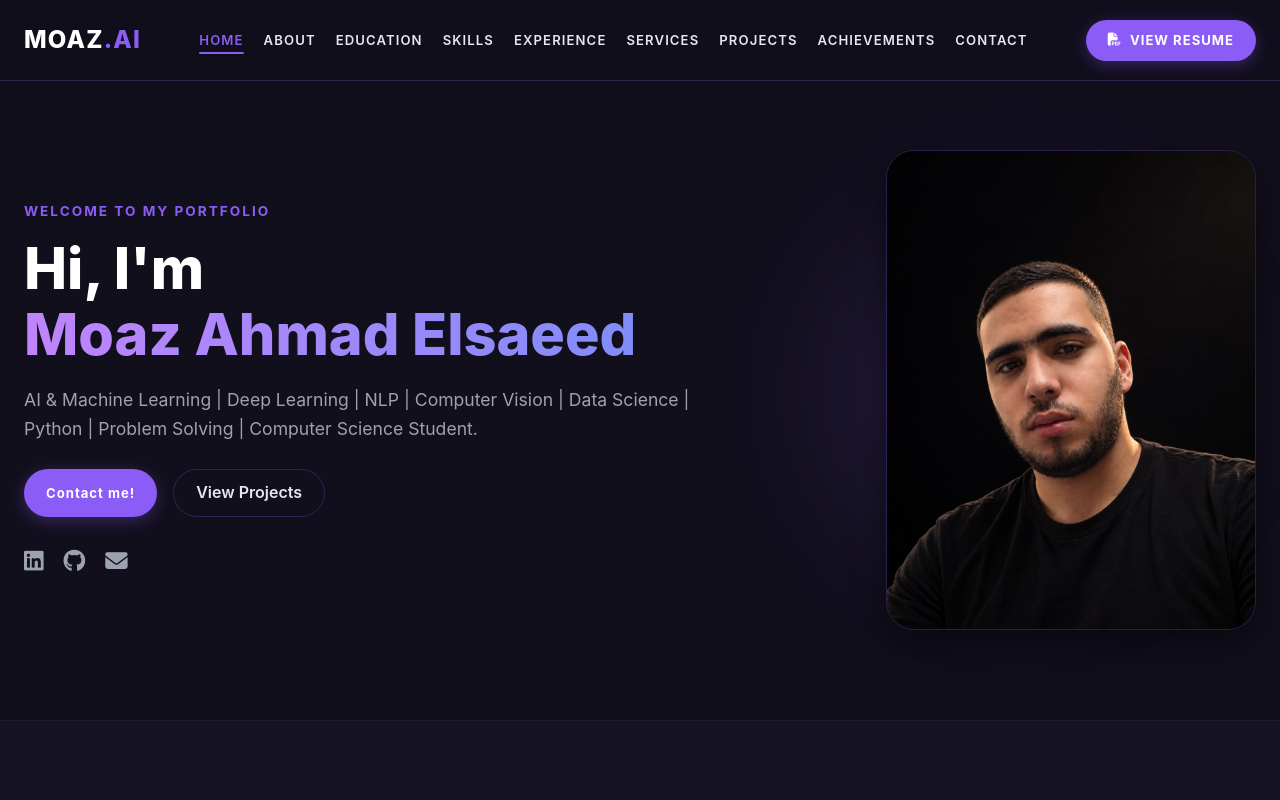
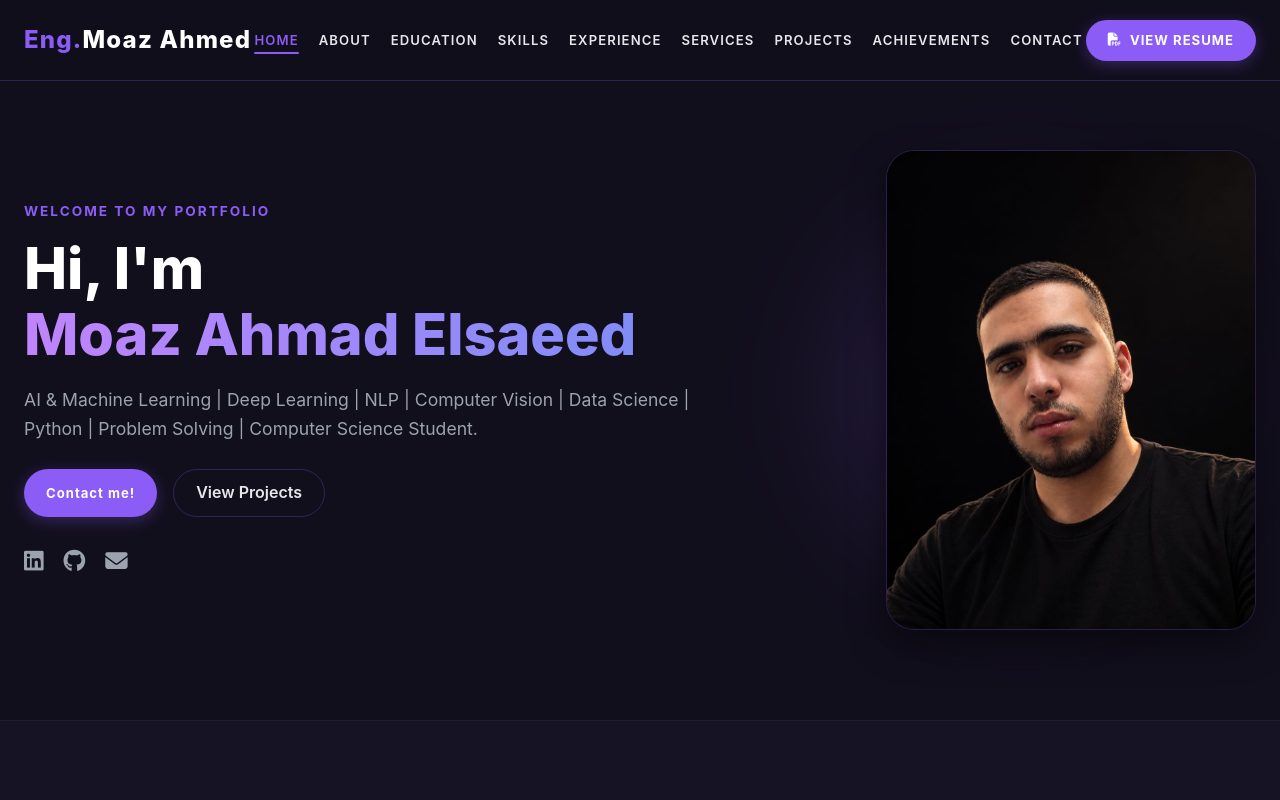
Before and after one commit to MoazElsaeed/Portfolio, a plain HTML site: page index.html in a window 1280 px wide. Shown: the top 800 px of the page. Drawn offline with Linux system fonts and the light colour scheme.

Commit message:
Update index.html

```diff
--- a/index.html
+++ b/index.html
@@ -16,7 +16,7 @@
   <!-- 1. Header & Navigation -->
   <header>
     <div class="container nav-container">
-      <a href="#home" class="logo">MOAZ<span>.AI</span></a>
+      <a href="#home" class="logo"><span>Eng.</span>Moaz Ahmed</a>
       <ul class="nav-links">
         <li><a href="#home" class="nav-link active">HOME</a></li>
         <li><a href="#about" class="nav-link">ABOUT</a></li>
```
